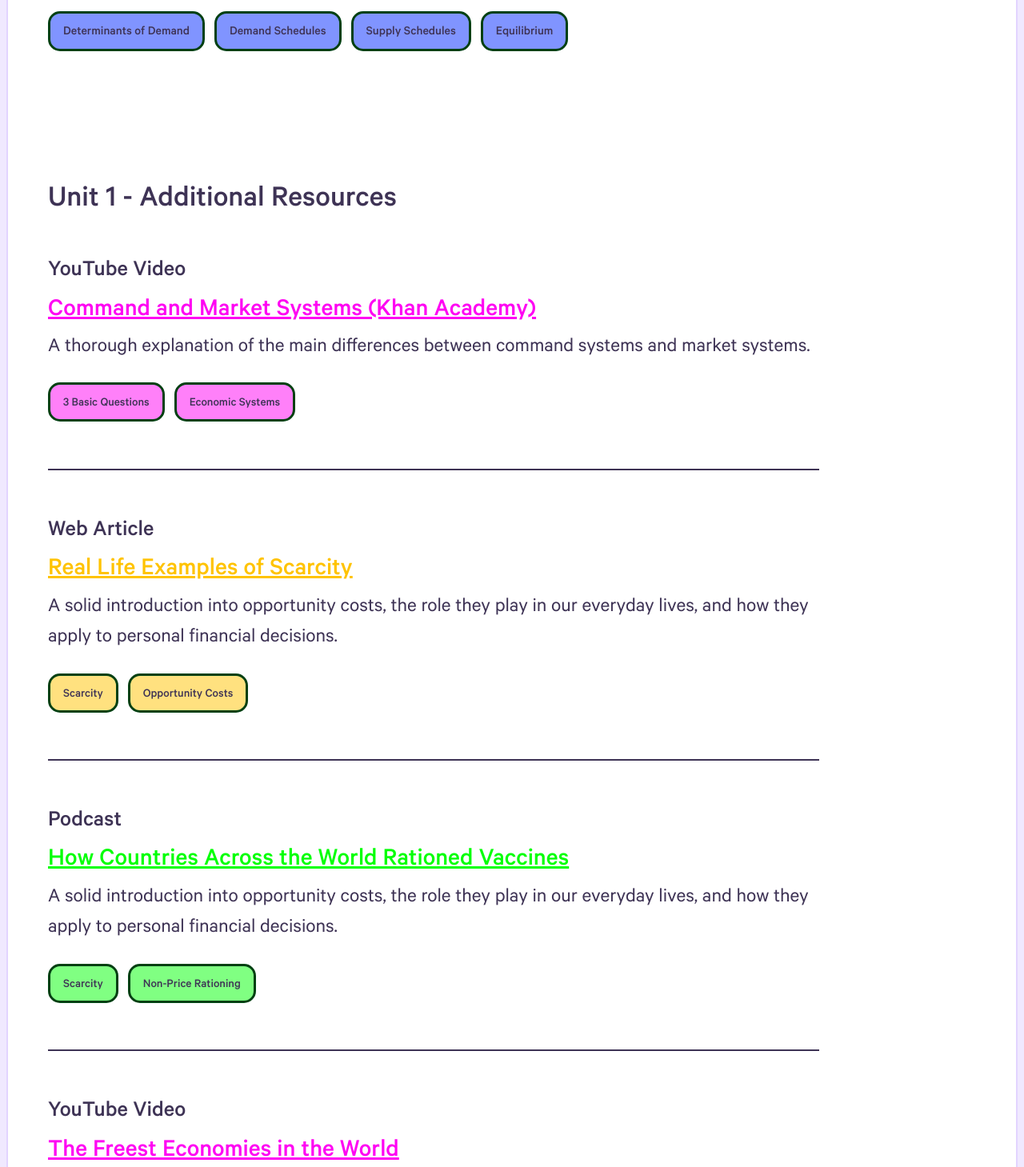
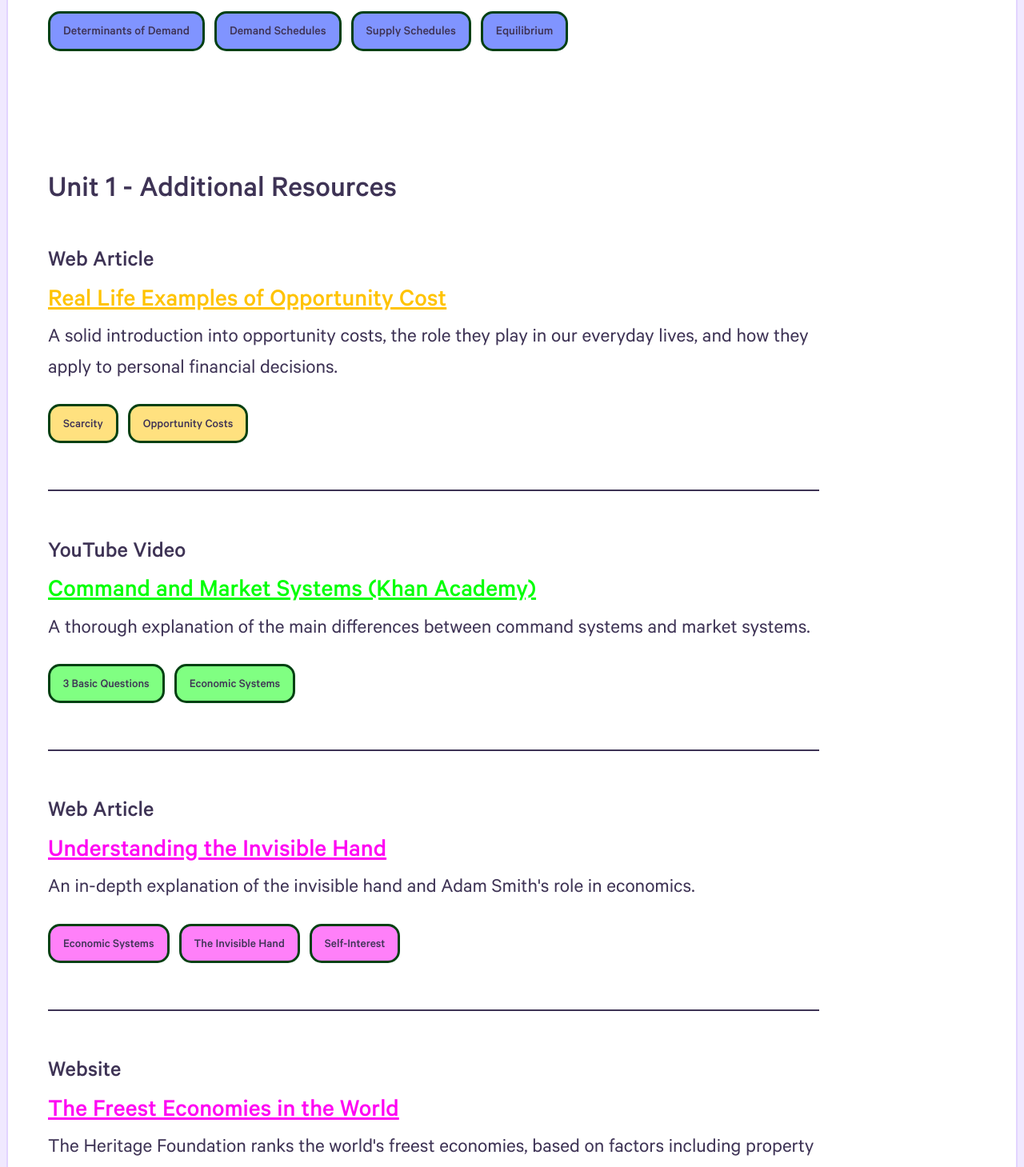
Before and after one commit to GarrettMould/econCourseSite, a React (Create React App) app: page /UnitOverviewPage in a window 1280 px wide. Shown: the part 1844-3303 px from the top of the page at 80% size. Built offline with nearby package versions, Linux system fonts and the light colour scheme; a web font is replaced by a local one.

Commit message:
button styling

```diff
--- a/src/Components/UnitOverviewPage.js
+++ b/src/Components/UnitOverviewPage.js
@@ -35,7 +35,7 @@ const UnitOverviewPage = ({ forwardedRef, ...props }) => {
         courseInfo={props.courseInfo}
       ></UnitConceptList>
       <PaddingTop top={props.isMobile ? "8%" : "5%"}></PaddingTop>
-      <PaddingTop top={props.isMobile ? "8%" : "5%"}></PaddingTop>
+      <PaddingTop top={props.isMobile ? "8%" : "4%"}></PaddingTop>
       <UnitOverviewHeadline
         isMobile={props.isMobile}
         text={`Unit ${unit} - Additional Resources`}
@@ -45,7 +45,7 @@ const UnitOverviewPage = ({ forwardedRef, ...props }) => {
         courseInfo={props.courseInfo}></AdditionalResourcesCOPY>
       <PaddingTop top={props.isMobile ? "8%" : "5%"}></PaddingTop>
       <PaddingTop top={props.isMobile ? "8%" : "5%"}></PaddingTop>
-      <Link style={{ textDecoration: "none" }} className={props.courseInfo[unit].unitTestUnlocked ? "enabled-link" : "disabled-link"}to="/UnitTest"><TakePracticeTestButton onClick={props.resetTest}></TakePracticeTestButton></Link>
+      <Link style={{ textDecoration: "none" }} className={props.courseInfo[unit].unitTestUnlocked ? "enabled-link" : "disabled-link"}to="/UnitTest"><TakePracticeTestButton selectedUnit={props.selectedUnit} onClick={props.resetTest}></TakePracticeTestButton></Link>
 
     </>
   );
--- a/src/Containers/App.js
+++ b/src/Containers/App.js
@@ -56,7 +56,7 @@ const App = (props) => {
   const changeUnit = (e) => {
     console.log(e.currentTarget);
     e.preventDefault();
-    e.currentTarget.id == "previous"
+    e.currentTarget.id === "previous"
       ? setSelectedUnit(selectedUnit - 1)
       : setSelectedUnit(selectedUnit + 1);
   };
@@ -66,13 +66,13 @@ const App = (props) => {
     var id = e.currentTarget.id;
     console.log(id);
 
-    if (id == "1") {
+    if (id === "1") {
       setSelectedUnit(0);
-    } else if (id == "2") {
+    } else if (id === "2") {
       setSelectedUnit(1);
-    } else if (id == "3") {
+    } else if (id === "3") {
       setSelectedUnit(2);
-    } else if (id == "4") {
+    } else if (id === "4") {
       setSelectedUnit(3);
     } else {
       setSelectedUnit(0);
@@ -90,7 +90,7 @@ const App = (props) => {
       var inputElements = q.querySelectorAll("input:checked");
       console.log(inputElements);
 
-      if (inputElements.length == 0) {
+      if (inputElements.length === 0) {
         const blah = q.closest(".questionCard");
         blah.classList.add("redBorder");
       } else {
--- a/src/CourseInformation.js
+++ b/src/CourseInformation.js
@@ -161,16 +161,7 @@ export var courseInformation = [
     ],
     additionalResources: [
       {
-        name: "Command and Market Systems (Khan Academy)",
-        type: "YouTube Video",
-        summary:
-          "A thorough explanation of the main differences between command systems and market systems.",
-        link: "https://www.youtube.com/watch?v=Ve6K10-Yx_M",
-        subtopic: 3,
-        concepts: [{name: "3 Basic Questions", subTopic: 2}, {name: "Economic Systems", subTopic: 2}],
-      },
-      {
-        name: "Real Life Examples of Scarcity",
+        name: "Real Life Examples of Opportunity Cost",
         type: "Web Article",
         summary:
           "A solid introduction into opportunity costs, the role they play in our everyday lives, and how they apply to personal financial decisions.",
@@ -179,22 +170,31 @@ export var courseInformation = [
         concepts: [{name: "Scarcity", subTopic: 1}, {name: "Opportunity Costs", subTopic: 1}],
       },
       {
-        name: "How Countries Across the World Rationed Vaccines",
-        type: "Podcast",
+        name: "Command and Market Systems (Khan Academy)",
+        type: "YouTube Video",
         summary:
-          "A solid introduction into opportunity costs, the role they play in our everyday lives, and how they apply to personal financial decisions.",
-        link: "https://www.stlouisfed.org/open-vault/2020/january/real-life-examples-opportunity-cost#:~:text=How%20is%20opportunity%20cost%20defined,Economics%3A%20Money%20and%20Missed%20Opportunities.",
+          "A thorough explanation of the main differences between command systems and market systems.",
+        link: "https://www.youtube.com/watch?v=Ve6K10-Yx_M",
         subtopic: 2,
-        concepts: [{name: "Scarcity", subTopic: 1}, {name: "Non-Price Rationing", subTopic: 2}],
+        concepts: [{name: "3 Basic Questions", subTopic: 2}, {name: "Economic Systems", subTopic: 2}],
+      },
+      {
+        name: "Understanding the Invisible Hand",
+        type: "Web Article",
+        summary:
+          "An in-depth explanation of the invisible hand and Adam Smith's role in economics.",
+        link: "https://www.investopedia.com/terms/i/invisiblehand.asp",
+        subtopic: 3,
+        concepts: [{name: "Economic Systems", subTopic: 2}, {name: "The Invisible Hand", subTopic: 3}, {name: "Self-Interest", subTopic: 3}],
       },
       {
         name: "The Freest Economies in the World",
-        type: "YouTube Video",
+        type: "Website",
         summary:
-          "A solid introduction into opportunity costs, the role they play in our everyday lives, and how they apply to personal financial decisions.",
-        link: "https://www.stlouisfed.org/open-vault/2020/january/real-life-examples-opportunity-cost#:~:text=How%20is%20opportunity%20cost%20defined,Economics%3A%20Money%20and%20Missed%20Opportunities.",
+          "The Heritage Foundation ranks the world's freest economies, based on factors including property rights, business freedom, and trade freedom.",
+        link: "https://www.heritage.org/index/ranking",
         subtopic: 3,
-        concepts: [{name: "Scarcity", subTopic: 1}, {name: "3 Basic Questions", subTopic: 3}, {name: "Economic Systems", subTopic: 3}],
+        concepts: [{name: "Economic Systems", subTopic: 2}, {name: "3 Basic Questions", subTopic: 2}, {name: "Property Rights", subTopic: 3}],
       },
       {
         name: "Supply and Demand in 8 Minutes",
--- a/src/Elements/TakePracticeTestButton.js
+++ b/src/Elements/TakePracticeTestButton.js
@@ -1,9 +1,12 @@
 import { StyledSubmitButton } from "./styles/Buttons.styled";
 import { FlexRow } from "../Components/styles/FlexContainers.styled";
+
 const TakePracticeTestButton = (props) => {
+
+
   return (
     <FlexRow justifyContent="center">
-      <StyledSubmitButton onClick={props.tallyScore}>Unit Practice Test &nbsp; &rarr;</StyledSubmitButton>
+      <StyledSubmitButton onClick={props.tallyScore}>Unit Practice Test </StyledSubmitButton>
     </FlexRow>
   );
 };
```
